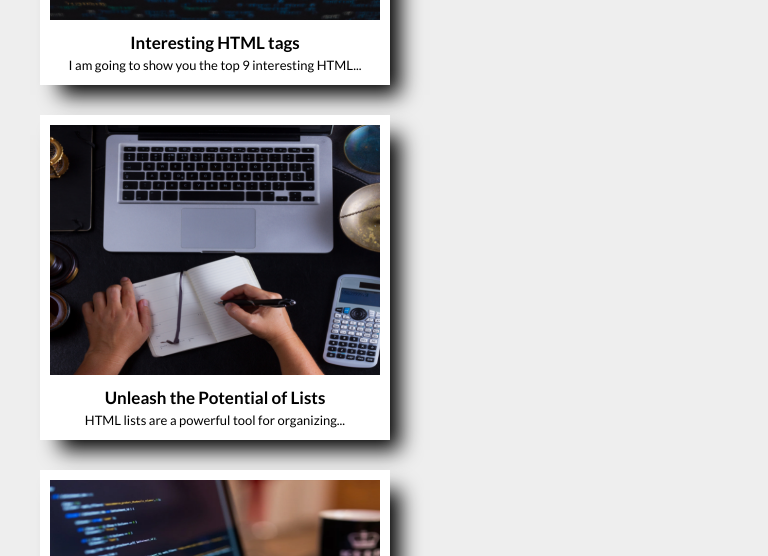
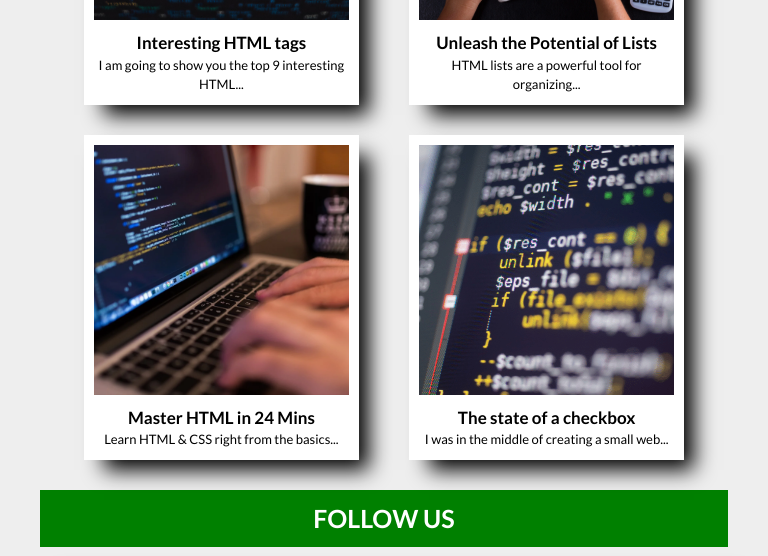
Before and after one commit to JosephAcacio/AWSCC-CodeQuest-Frontend, a plain HTML site: page projects/01-blog-post/index.html in a window 768 px wide. Shown: the part 1610-2166 px from the top of the page. Drawn offline with Linux system fonts and the light colour scheme.

Commit message:
updated media queries

```diff
--- a/projects/01-blog-post/styles.css
+++ b/projects/01-blog-post/styles.css
@@ -309,11 +309,12 @@ section {
 /* Step 13: Responsive Styles for Posts */
 @media only screen and (max-width: 500px) {
     .main-content {
-        /* margin: ; */
+        margin: 3rem 3rem;
     }
 
     .post {
         flex-direction: column;
+        margin-bottom: 1rem;
     }
 }
 
@@ -327,13 +328,14 @@ section {
     flex-wrap: wrap;
     align-items: center;
     align-content: center;
+    width: 100%;
     /* background-color: rgb(216, 214, 214); */
 }
 
 /* Step 2: Popular Posts Container Styles */
 .popular-posts-side {
     margin: 1rem 2rem;
-    width: 35rem;
+    width: 100%;
 }
 
 /* Step 3: Popular Posts Heading Styles */
@@ -343,9 +345,14 @@ section {
     font-weight: 700;
     padding-bottom: 1rem;
     padding-top: 1rem;
-    margin-bottom: 1rem;
     background-color: var(--green);
 }
+
+.popular-posts-side h2{
+    margin-bottom: 1rem;
+}
+
+
 
 /* Step 4: Popular Post Styles */
 .popular-post {
@@ -423,7 +430,6 @@ section {
     padding: 5px;
     box-shadow: var(--box-shadow);
     background: rgb(187, 187, 187);
-    border-radius: 10px;
     gap: 2rem;
     justify-content: center;
 }
@@ -454,13 +460,26 @@ section {
 }
 
 /* Step 15: Footer Splitter Styles */
-@media only screen and (max-width: 992px) {
-  .sidebar {
-        /* flex-direction: ; */
+@media only screen and (min-width: 700px) and (max-width: 992px) {
+    .sidebar {
+        flex-direction: row;
     }
 
     .popular-posts-side {
-        /* flex: ; */
+        flex: 1 1 auto;
+    }
+
+    .popular-posts{
+        display: flex;
+        flex-wrap: wrap;
+        width: 100%;
+        align-content: center;
+        justify-content: center;
+        gap: 0 5rem;
+    }
+
+    .popular-post {
+        width: 40%;
     }
 }
 
```
